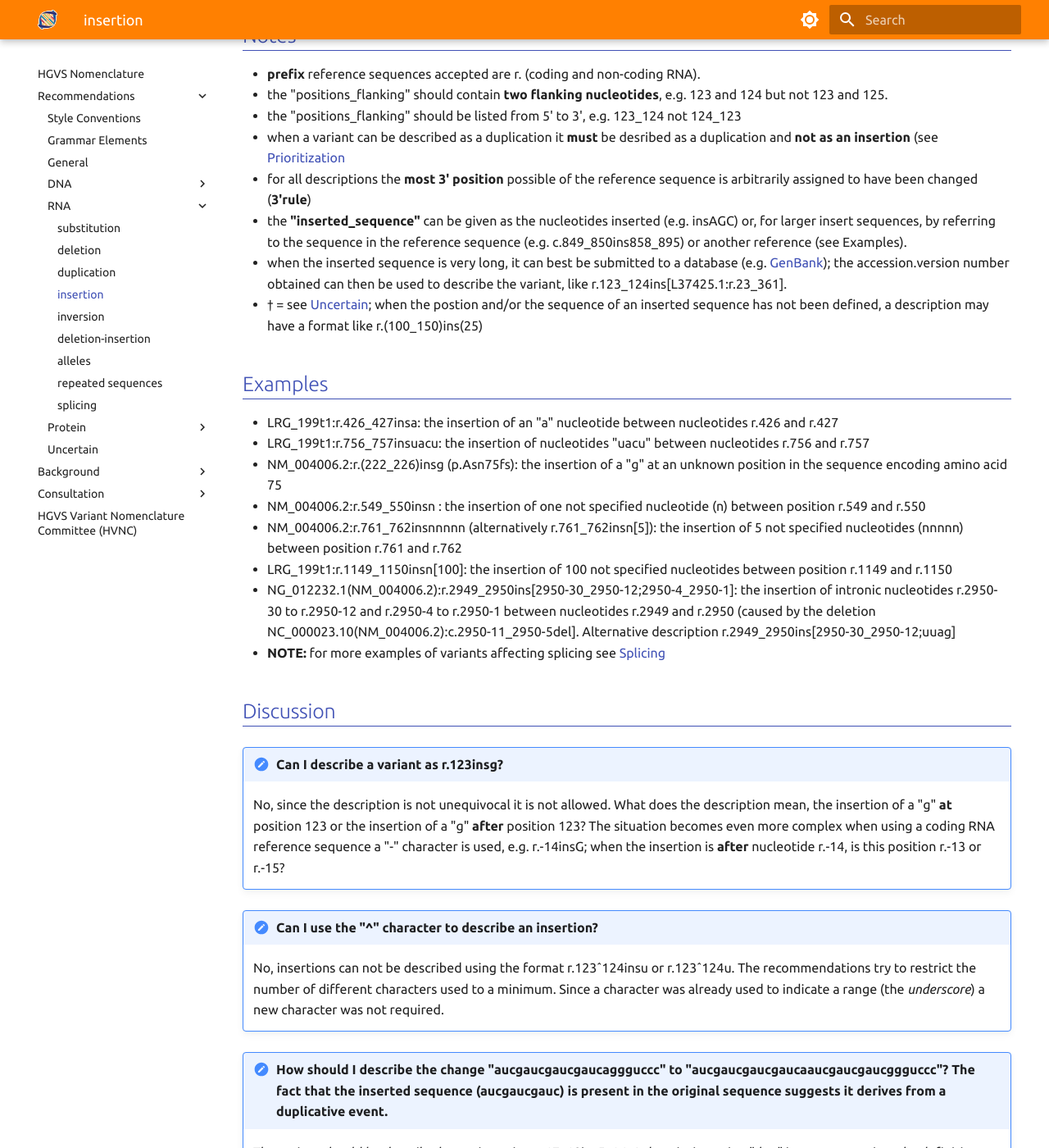
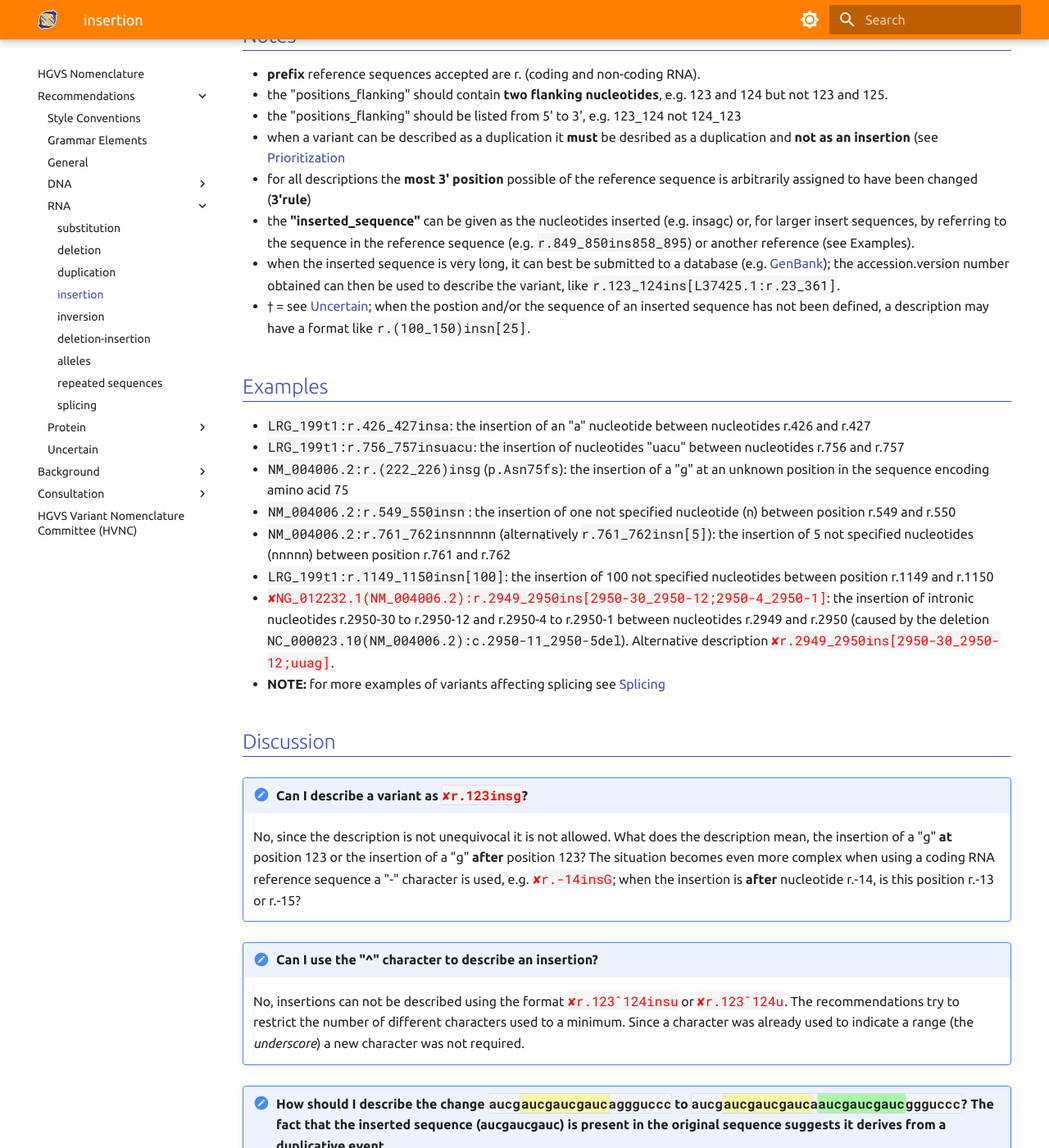
Before and after one commit to HGVSnomenclature/hgvs-nomenclature, an MkDocs documentation site: the page built from docs/recommendations/RNA/insertion.md, in a window 1280 px wide and 1400 px high, scrolled down 585 px. Shown: the whole window at 82% size. Built offline with MkDocs 1.6.1 and Material for MkDocs 9.7.7, drawn with Linux system fonts in a browser that asks for light colours; some of the changed text lies outside the part shown.

Commit message:
Update the formatting of the RNA insertion page.

```diff
--- a/docs/recommendations/RNA/insertion.md
+++ b/docs/recommendations/RNA/insertion.md
@@ -23,33 +23,33 @@ bin/pull-syntax -f docs/syntax.yaml rna.insertion
   - the "positions_flanking" should be listed from 5' to 3', e.g. 123_124 not 124_123
 - when a variant can be described as a duplication it **must** be desribed as a duplication and **not as an insertion** (see [Prioritization](../general.md)
 - for all descriptions the **most 3' position** possible of the reference sequence is arbitrarily assigned to have been changed (**3'rule**)
-- the **"inserted_sequence"** can be given as the nucleotides inserted (e.g. insAGC) or, for larger insert sequences, by referring to the sequence in the reference sequence (e.g. c.849_850ins858_895) or another reference (see Examples).
-  - when the inserted sequence is very long, it can best be submitted to a database (e.g. [GenBank](http://www.ncbi.nlm.nih.gov/genbank/submit/)); the accession.version number obtained can then be used to describe the variant, like r.123_124ins[L37425.1:r.23\_361].
-- † = see [Uncertain](../uncertain.md); when the postion and/or the sequence of an inserted sequence has not been defined, a description may have a format like r.(100_150)ins(25)
+- the **"inserted_sequence"** can be given as the nucleotides inserted (e.g. insagc) or, for larger insert sequences, by referring to the sequence in the reference sequence (e.g. `r.849_850ins858_895`) or another reference (see Examples).
+  - when the inserted sequence is very long, it can best be submitted to a database (e.g. [GenBank](http://www.ncbi.nlm.nih.gov/genbank/submit/)); the accession.version number obtained can then be used to describe the variant, like `r.123_124ins[L37425.1:r.23_361]`.
+- † = see [Uncertain](../uncertain.md); when the postion and/or the sequence of an inserted sequence has not been defined, a description may have a format like `r.(100_150)insn[25]`.
 
 ## Examples
 
-- LRG_199t1:r.426_427insa: the insertion of an "a" nucleotide between nucleotides r.426 and r.427
-- LRG_199t1:r.756_757insuacu: the insertion of nucleotides "uacu" between nucleotides r.756 and r.757
-- NM_004006.2:r.(222_226)insg (p.Asn75fs): the insertion of a "g" at an unknown position in the sequence encoding amino acid 75
-- NM_004006.2:r.549_550insn : the insertion of one not specified nucleotide (n) between position r.549 and r.550
-- NM_004006.2:r.761_762insnnnnn (alternatively r.761_762insn[5]): the insertion of 5 not specified nucleotides (nnnnn) between position r.761 and r.762
-- LRG_199t1:r.1149_1150insn[100]: the insertion of 100 not specified nucleotides between position r.1149 and r.1150
-- NG_012232.1(NM_004006.2):r.2949_2950ins[2950-30\_2950-12;2950-4\_2950-1]: the insertion of intronic nucleotides r.2950-30 to r.2950-12 and r.2950-4 to r.2950-1 between nucleotides r.2949 and r.2950 (caused by the deletion NC_000023.10(NM_004006.2):c.2950-11_2950-5del]. Alternative description r.2949_2950ins[2950-30\_2950-12;uuag]
+- `LRG_199t1:r.426_427insa`: the insertion of an "a" nucleotide between nucleotides r.426 and r.427
+- `LRG_199t1:r.756_757insuacu`: the insertion of nucleotides "uacu" between nucleotides r.756 and r.757
+- `NM_004006.2:r.(222_226)insg` (`p.Asn75fs`): the insertion of a "g" at an unknown position in the sequence encoding amino acid 75
+- `NM_004006.2:r.549_550insn` : the insertion of one not specified nucleotide (n) between position r.549 and r.550
+- `NM_004006.2:r.761_762insnnnnn` (alternatively `r.761_762insn[5]`): the insertion of 5 not specified nucleotides (nnnnn) between position r.761 and r.762
+- `LRG_199t1:r.1149_1150insn[100]`: the insertion of 100 not specified nucleotides between position r.1149 and r.1150
+- <code class="invalid">NG_012232.1(NM_004006.2):r.2949_2950ins[2950-30_2950-12;2950-4_2950-1]</code>: the insertion of intronic nucleotides r.2950-30 to r.2950-12 and r.2950-4 to r.2950-1 between nucleotides r.2949 and r.2950 (caused by the deletion `NC_000023.10(NM_004006.2):c.2950-11_2950-5del`). Alternative description <code class="invalid">r.2949_2950ins[2950-30_2950-12;uuag]</code>.
   - **NOTE:** for more examples of variants affecting splicing see [Splicing](splicing.md)
 
 ## Discussion
 
-!!! note "Can I describe a variant as r.123insg?"
+!!! note "Can I describe a variant as <code class="invalid">r.123insg</code>?"
 
-    No, since the description is not unequivocal it is not allowed. What does the description mean, the insertion of a "g" **at** position 123 or the insertion of a "g" **after** position 123? The situation becomes even more complex when using a coding RNA reference sequence a "-" character is used, e.g. r.-14insG; when the insertion is **after** nucleotide r.-14, is this position r.-13 or r.-15?
+    No, since the description is not unequivocal it is not allowed. What does the description mean, the insertion of a "g" **at** position 123 or the insertion of a "g" **after** position 123? The situation becomes even more complex when using a coding RNA reference sequence a "-" character is used, e.g. <code class="invalid">r.-14insG</code>; when the insertion is **after** nucleotide r.-14, is this position r.-13 or r.-15?
 
 !!! note "Can I use the "^" character to describe an insertion?"
 
-    No, insertions can not be described using the format r.123ˆ124insu or r.123ˆ124u. The recommendations try to restrict the number of different characters used to a minimum. Since a character was already used to indicate a range (the *underscore*) a new character was not required.
+    No, insertions can not be described using the format <code class="invalid">r.123ˆ124insu</code> or <code class="invalid">r.123ˆ124u</code>. The recommendations try to restrict the number of different characters used to a minimum. Since a character was already used to indicate a range (the *underscore*) a new character was not required.
 
-!!! note "How should I describe the change "aucg**aucgaucgauc**aggguccc" to "aucg**aucgaucgauc**a**aucgaucgauc**ggguccc"? The fact that the inserted sequence (aucgaucgauc) is present in the original sequence suggests it derives from a duplicative event."
+!!! note "How should I describe the change <code>aucg<code class="spot1">aucgaucgauc</code>aggguccc</code> to <code>aucg<code class="spot1">aucgaucgauc</code>a<code class="ins">aucgaucgauc</code>ggguccc</code>? The fact that the inserted sequence (aucgaucgauc) is present in the original sequence suggests it derives from a duplicative event."
 
-    The variant should be described as an insertion; r.17_18ins5_16. A description using "dup" is not correct since, by definition, a duplication should be **directly 3'-flanking of the original copy** (in tandem). Note that the description given still makes it clear that the sequence inserted between r.17 and r.18 is probably derived from nearby, i.e. position r.5 to r.16, and thus likely derived from a duplicative event.
+    The variant should be described as an insertion; `r.17_18ins5_16`. A description using "dup" is not correct since, by definition, a duplication should be **directly 3'-flanking of the original copy** (in tandem). Note that the description given still makes it clear that the sequence inserted between r.17 and r.18 is probably derived from nearby, i.e. position r.5 to r.16, and thus likely derived from a duplicative event.
 
 ---
```
